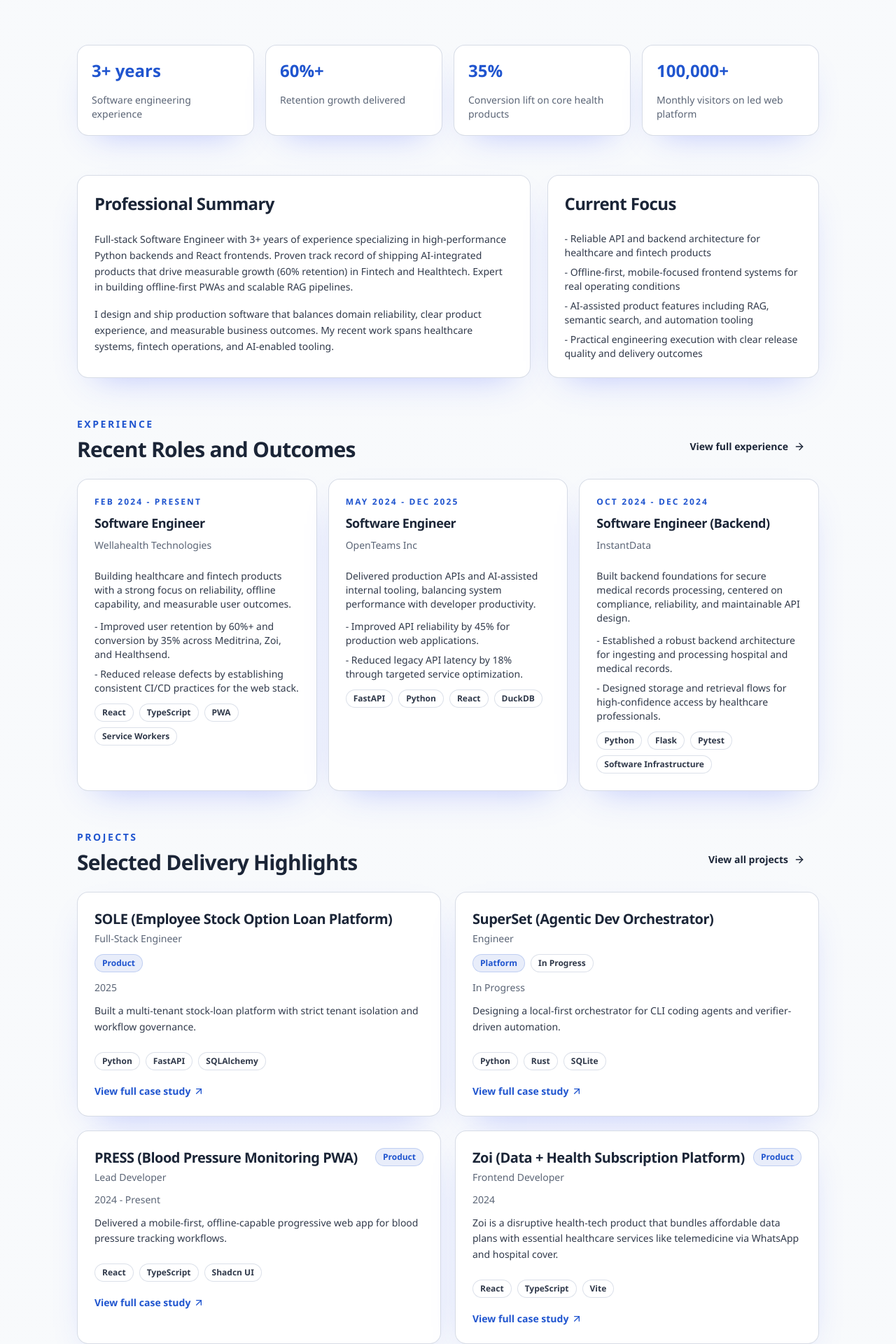
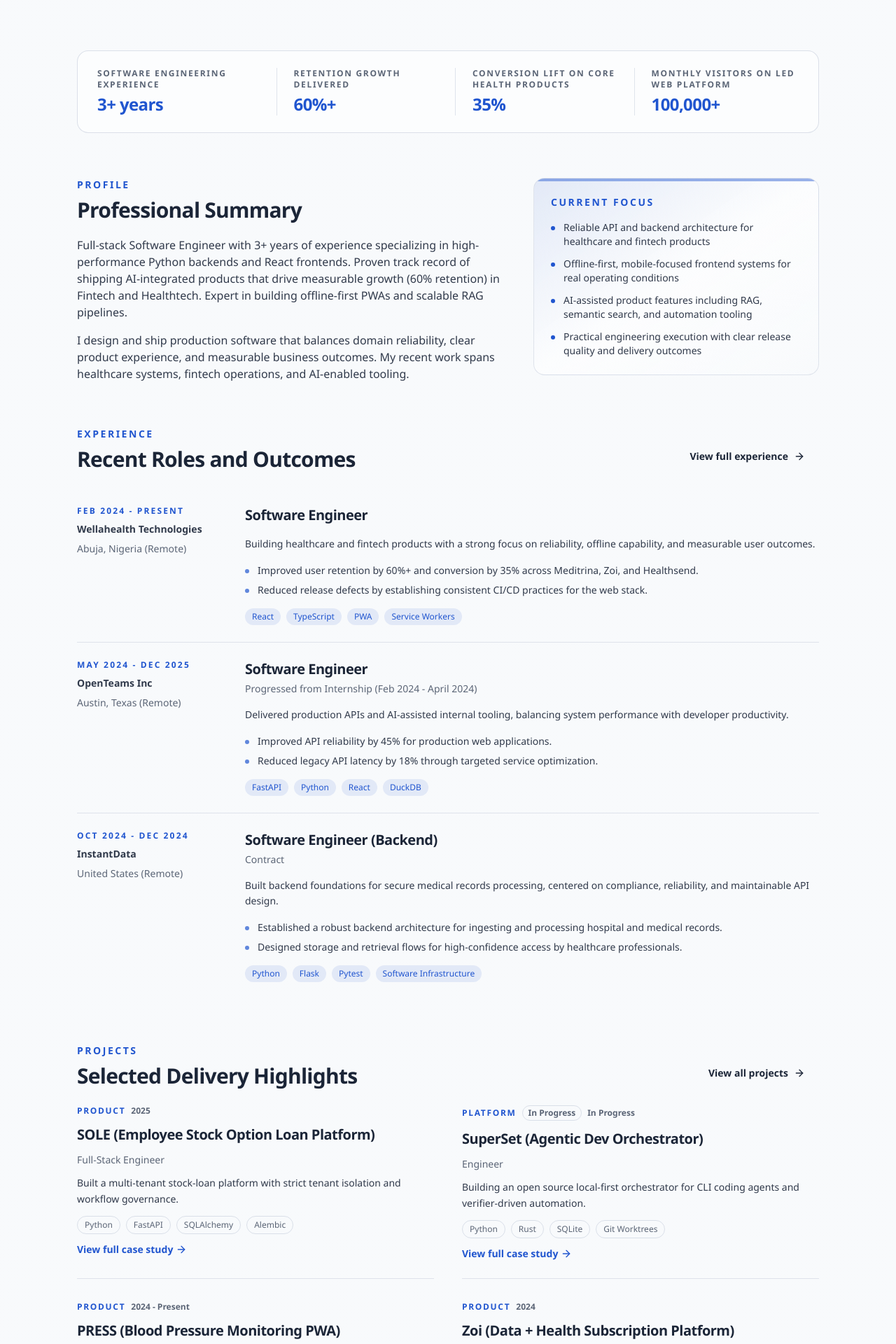
Before and after one commit to DevaWinner/my-portfolio, a Next.js app: page / in a window 1280 px wide. Shown: the part 460-2380 px from the top of the page at 70% size. Built offline with nearby package versions, Linux system fonts and the light colour scheme.

Commit message:
feat: enhance experience and home pages with improved layout and data presentation

```diff
--- a/app/experience/page.tsx
+++ b/app/experience/page.tsx
@@ -1,40 +1,101 @@
-import { ExperienceCard } from "@/components/experience-card";
 import { PageHero } from "@/components/page-hero";
-import { Card, CardContent, CardHeader, CardTitle } from "@/components/ui/card";
 import { portfolioData } from "@/lib/portfolio-data";
+import { cn } from "@/lib/utils";
 
 export default function ExperiencePage() {
   return (
-    <div className="space-y-9 pb-16 sm:space-y-12">
+    <div className="space-y-12 pb-16 sm:space-y-16">
       <PageHero
         kicker="Experience"
         title="Professional Experience and Delivery Outcomes"
         description="Detailed timeline of engineering roles, measurable outcomes, and the systems I have built across healthcare, fintech, and platform tooling."
       />
 
-      <section className="container grid gap-4 md:grid-cols-2 xl:grid-cols-4">
-        {portfolioData.metrics.map((metric) => (
-          <Card key={metric.label} className="border-border/90 bg-card/95">
-            <CardContent className="p-5">
-              <p className="font-heading text-2xl font-bold text-primary">{metric.value}</p>
-              <p className="mt-2 text-sm text-muted">{metric.label}</p>
-            </CardContent>
-          </Card>
-        ))}
+      <section className="container">
+        <dl className="grid gap-5 rounded-2xl border border-border/80 bg-card/60 px-5 py-6 sm:grid-cols-2 sm:px-7 xl:grid-cols-4">
+          {portfolioData.metrics.map((metric, index) => (
+            <div key={metric.label} className={cn("space-y-1", index > 0 && "xl:border-l xl:border-border/70 xl:pl-6")}>
+              <dt className="text-xs font-semibold uppercase tracking-[0.14em] text-muted">{metric.label}</dt>
+              <dd className="font-heading text-2xl font-bold tracking-tight text-primary">{metric.value}</dd>
+            </div>
+          ))}
+        </dl>
       </section>
 
-      <section className="container space-y-5">
-        {portfolioData.experience.map((item) => (
-          <ExperienceCard key={item.id} item={item} />
-        ))}
+      <section className="container space-y-6">
+        <div>
+          <p className="text-sm font-semibold uppercase tracking-[0.18em] text-primary">Timeline</p>
+          <h2 className="mt-2 font-heading text-3xl font-bold tracking-tight">Roles, Scope, and Impact</h2>
+        </div>
+
+        <div>
+          {portfolioData.experience.map((item, index) => (
+            <article
+              key={item.id}
+              className={cn(
+                "relative border-l border-border/70 py-7 pl-6 md:grid md:grid-cols-[14rem_1fr] md:gap-8 md:border-l-0 md:pl-0",
+                index < portfolioData.experience.length - 1 && "border-b border-border/70"
+              )}
+            >
+              <span className="absolute -left-[5px] top-11 h-2.5 w-2.5 rounded-full bg-primary md:hidden" />
+
+              <div className="space-y-2">
+                <p className="text-xs font-semibold uppercase tracking-[0.18em] text-primary">{item.period}</p>
+                <p className="text-sm font-semibold text-foreground/90">{item.company}</p>
+                <p className="text-sm text-muted">{item.location}</p>
+              </div>
+
+              <div className="mt-4 space-y-5 md:mt-0">
+                <div>
+                  <h3 className="font-heading text-xl font-semibold tracking-tight">{item.role}</h3>
+                  {item.employmentType ? <p className="mt-1 text-sm text-muted">{item.employmentType}</p> : null}
+                  <p className="mt-3 text-sm leading-relaxed text-foreground/90">{item.summary}</p>
+                </div>
+
+                <div className="grid gap-6 lg:grid-cols-2">
+                  <div>
+                    <p className="mb-2 text-xs font-semibold uppercase tracking-[0.16em] text-primary">Outcomes</p>
+                    <ul className="space-y-2 text-sm text-foreground/90">
+                      {item.outcomes.map((point) => (
+                        <li key={point} className="flex items-start gap-3">
+                          <span className="mt-2 h-1.5 w-1.5 shrink-0 rounded-full bg-primary/70" />
+                          <span>{point}</span>
+                        </li>
+                      ))}
+                    </ul>
+                  </div>
+
+                  <div>
+                    <p className="mb-2 text-xs font-semibold uppercase tracking-[0.16em] text-primary">Responsibilities</p>
+                    <ul className="space-y-2 text-sm text-foreground/90">
+                      {item.responsibilities.map((point) => (
+                        <li key={point} className="flex items-start gap-3">
+                          <span className="mt-2 h-1.5 w-1.5 shrink-0 rounded-full bg-primary/70" />
+                          <span>{point}</span>
+                        </li>
+                      ))}
+                    </ul>
+                  </div>
+                </div>
+
+                <div className="flex flex-wrap gap-2">
+                  {item.skills.map((skill) => (
+                    <span key={skill} className="rounded-full border border-border/80 px-2.5 py-1 text-xs text-muted">
+                      {skill}
+                    </span>
+                  ))}
+                </div>
+              </div>
+            </article>
+          ))}
+        </div>
       </section>
 
       <section className="container">
-        <Card className="border-border/90 bg-card/95">
-          <CardHeader>
-            <CardTitle className="text-2xl">How I Work</CardTitle>
-          </CardHeader>
-          <CardContent className="grid gap-4 text-sm text-foreground/90 md:grid-cols-2">
+        <div className="rounded-2xl border border-border/70 bg-gradient-to-br from-primary/10 via-card/60 to-background px-6 py-7">
+          <p className="text-sm font-semibold uppercase tracking-[0.18em] text-primary">Approach</p>
+          <h2 className="mt-2 font-heading text-3xl font-bold tracking-tight">How I Work</h2>
+          <div className="mt-5 grid gap-4 text-sm text-foreground/90 md:grid-cols-2">
             <p>
               I prioritize practical architecture: clear API contracts, observable services, and product decisions grounded in operational realities.
               My work generally starts with requirements clarity, then moves quickly into reliable implementation and verification loops.
@@ -43,8 +104,8 @@
               In distributed teams, I focus on maintainable delivery: readable code, clear handoffs, CI-backed confidence, and measurable product impact
               instead of output without outcomes.
             </p>
-          </CardContent>
-        </Card>
+          </div>
+        </div>
       </section>
     </div>
   );
--- a/app/page.tsx
+++ b/app/page.tsx
@@ -2,12 +2,9 @@
 import { ArrowRight, Download, Mail } from "lucide-react";
 
 import { PageHero } from "@/components/page-hero";
-import { ProjectCard } from "@/components/project-card";
-import { Badge } from "@/components/ui/badge";
 import { buttonVariants } from "@/components/ui/button";
-import { Card, CardContent, CardHeader, CardTitle } from "@/components/ui/card";
 import { portfolioData } from "@/lib/portfolio-data";
-import { projectAnchorId } from "@/lib/utils";
+import { cn, projectAnchorId } from "@/lib/utils";
 
 const featuredExperiences = portfolioData.experience.slice(0, 3);
 const featuredProjects = portfolioData.projects
@@ -16,7 +13,7 @@
 
 export default function HomePage() {
 	return (
-		<div className="space-y-10 pb-16 sm:space-y-14">
+		<div className="space-y-12 pb-16 sm:space-y-16">
 			<PageHero
 				kicker="Portfolio"
 				title={
@@ -41,7 +38,7 @@
 							href={portfolioData.profile.contact.resumePath}
 							target="_blank"
 							rel="noreferrer"
-							className={buttonVariants({ variant: "outline", size: "lg" })}
+							className={buttonVariants({ variant: "cta", size: "lg" })}
 						>
 							<Download className="h-4 w-4" />
 							Download Resume
@@ -51,93 +48,96 @@
 			/>
 
 			<section className="container">
-				<div className="grid gap-4 md:grid-cols-2 xl:grid-cols-4">
-					{portfolioData.metrics.map((metric) => (
-						<Card key={metric.label} className="border-border/90 bg-card/95">
-							<CardContent className="p-5">
-								<p className="font-heading text-2xl font-bold text-primary">
-									{metric.value}
-								</p>
-								<p className="mt-2 text-sm text-muted">{metric.label}</p>
-							</CardContent>
-						</Card>
+				<dl className="grid gap-5 rounded-2xl border border-border/80 bg-card/60 px-5 py-6 sm:grid-cols-2 sm:px-7 xl:grid-cols-4">
+					{portfolioData.metrics.map((metric, index) => (
+						<div
+							key={metric.label}
+							className={cn("space-y-1", index > 0 && "xl:border-l xl:border-border/70 xl:pl-6")}
+						>
+							<dt className="text-xs font-semibold uppercase tracking-[0.14em] text-muted">{metric.label}</dt>
+							<dd className="font-heading text-2xl font-bold tracking-tight text-primary">{metric.value}</dd>
+						</div>
 					))}
-				</div>
+				</dl>
 			</section>
 
-			<section className="container grid gap-6 lg:grid-cols-[1.25fr_0.75fr]">
-				<Card className="border-border/90 bg-card/95">
-					<CardHeader>
-						<CardTitle className="text-2xl">Professional Summary</CardTitle>
-					</CardHeader>
-					<CardContent className="space-y-4 text-sm leading-relaxed text-foreground/90">
+			<section className="container grid gap-10 lg:grid-cols-[1.2fr_0.8fr] lg:items-start">
+				<div>
+					<p className="text-sm font-semibold uppercase tracking-[0.18em] text-primary">Profile</p>
+					<h2 className="mt-2 font-heading text-3xl font-bold tracking-tight">Professional Summary</h2>
+					<div className="mt-5 space-y-4 text-sm leading-relaxed text-foreground/90 sm:text-base">
 						<p>{portfolioData.profile.summary}</p>
 						<p>
-							I design and ship production software that balances domain
-							reliability, clear product experience, and measurable business
-							outcomes. My recent work spans healthcare systems, fintech
-							operations, and AI-enabled tooling.
+							I design and ship production software that balances domain reliability, clear product experience, and measurable business outcomes.
+							My recent work spans healthcare systems, fintech operations, and AI-enabled tooling.
 						</p>
-					</CardContent>
-				</Card>
+					</div>
+				</div>
 
-				<Card className="border-border/90 bg-card/95">
-					<CardHeader>
-						<CardTitle className="text-2xl">Current Focus</CardTitle>
-					</CardHeader>
-					<CardContent>
-						<ul className="space-y-2 text-sm text-foreground/90">
-							{portfolioData.focusAreas.map((focus) => (
-								<li key={focus}>- {focus}</li>
-							))}
-						</ul>
-					</CardContent>
-				</Card>
+				<div className="relative overflow-hidden rounded-2xl border border-border/70 bg-gradient-to-br from-primary/10 via-card/60 to-background p-6">
+					<div className="pointer-events-none absolute inset-x-0 top-0 h-1 bg-primary/45" />
+					<p className="text-sm font-semibold uppercase tracking-[0.18em] text-primary">Current Focus</p>
+					<ul className="mt-4 space-y-3 text-sm text-foreground/90">
+						{portfolioData.focusAreas.map((focus) => (
+							<li key={focus} className="flex items-start gap-3">
+								<span className="mt-2 h-1.5 w-1.5 shrink-0 rounded-full bg-primary" />
+								<span>{focus}</span>
+							</li>
+						))}
+					</ul>
+				</div>
 			</section>
 
 			<section className="container space-y-6">
 				<div className="flex flex-wrap items-end justify-between gap-4">
 					<div>
-						<p className="text-sm font-semibold uppercase tracking-[0.18em] text-primary">
-							Experience
-						</p>
-						<h2 className="mt-2 font-heading text-3xl font-bold tracking-tight">
-							Recent Roles and Outcomes
-						</h2>
+						<p className="text-sm font-semibold uppercase tracking-[0.18em] text-primary">Experience</p>
+						<h2 className="mt-2 font-heading text-3xl font-bold tracking-tight">Recent Roles and Outcomes</h2>
 					</div>
-					<Link
-						href="/experience"
-						className={buttonVariants({ variant: "ghost", size: "md" })}
-					>
+					<Link href="/experience" className={buttonVariants({ variant: "ghost", size: "md" })}>
 						View full experience
 						<ArrowRight className="h-4 w-4" />
 					</Link>
 				</div>
 
-				<div className="grid gap-4 lg:grid-cols-3">
-					{featuredExperiences.map((item) => (
-						<Card key={item.id} className="border-border/90 bg-card/95">
-							<CardHeader className="space-y-2">
-								<p className="text-xs font-semibold uppercase tracking-[0.18em] text-primary">
-									{item.period}
-								</p>
-								<CardTitle className="text-lg">{item.role}</CardTitle>
-								<p className="text-sm text-muted">{item.company}</p>
-							</CardHeader>
-							<CardContent className="space-y-3 text-sm text-foreground/90">
-								<p>{item.summary}</p>
-								<ul className="space-y-2">
+				<div>
+					{featuredExperiences.map((item, index) => (
+						<article
+							key={item.id}
+							className={cn(
+								"grid gap-4 py-6 lg:grid-cols-[14rem_1fr]",
+								index < featuredExperiences.length - 1 && "border-b border-border/70"
+							)}
+						>
+							<div className="space-y-2">
+								<p className="text-xs font-semibold uppercase tracking-[0.18em] text-primary">{item.period}</p>
+								<p className="text-sm font-semibold text-foreground/90">{item.company}</p>
+								<p className="text-sm text-muted">{item.location}</p>
+							</div>
+
+							<div className="space-y-4">
+								<div>
+									<h3 className="font-heading text-xl font-semibold tracking-tight">{item.role}</h3>
+									{item.employmentType ? <p className="mt-1 text-sm text-muted">{item.employmentType}</p> : null}
+								</div>
+								<p className="text-sm leading-relaxed text-foreground/90">{item.summary}</p>
+								<ul className="space-y-2 text-sm text-foreground/90">
 									{item.outcomes.slice(0, 2).map((point) => (
-										<li key={point}>- {point}</li>
+										<li key={point} className="flex items-start gap-3">
+											<span className="mt-2 h-1.5 w-1.5 shrink-0 rounded-full bg-primary/70" />
+											<span>{point}</span>
+										</li>
 									))}
 								</ul>
 								<div className="flex flex-wrap gap-2">
 									{item.skills.slice(0, 4).map((skill) => (
-										<Badge key={skill}>{skill}</Badge>
+										<span key={skill} className="rounded-full bg-primary/10 px-2.5 py-1 text-xs font-medium text-primary">
+											{skill}
+										</span>
 									))}
 								</div>
-							</CardContent>
-						</Card>
+							</div>
+						</article>
 					))}
 				</div>
 			</section>
@@ -145,30 +145,41 @@
 			<section className="container space-y-6">
 				<div className="flex flex-wrap items-end justify-between gap-4">
 					<div>
-						<p className="text-sm font-semibold uppercase tracking-[0.18em] text-primary">
-							Projects
-						</p>
-						<h2 className="mt-2 font-heading text-3xl font-bold tracking-tight">
-							Selected Delivery Highlights
-						</h2>
+						<p className="text-sm font-semibold uppercase tracking-[0.18em] text-primary">Projects</p>
+						<h2 className="mt-2 font-heading text-3xl font-bold tracking-tight">Selected Delivery Highlights</h2>
 					</div>
-					<Link
-						href="/projects"
-						className={buttonVariants({ variant: "ghost", size: "md" })}
-					>
+					<Link href="/projects" className={buttonVariants({ variant: "ghost", size: "md" })}>
 						View all projects
 						<ArrowRight className="h-4 w-4" />
 					</Link>
 				</div>
 
-				<div className="grid gap-5 lg:grid-cols-2">
+				<div className="grid gap-x-10 gap-y-8 lg:grid-cols-2">
 					{featuredProjects.map((project) => (
-						<ProjectCard
-							key={project.name}
-							project={project}
-							compact
-							projectPageHref={`/projects#${projectAnchorId(project.name)}`}
-						/>
+						<article key={project.name} className="space-y-3 border-b border-border/70 pb-6">
+							<div className="flex flex-wrap items-center gap-2 text-xs font-semibold uppercase tracking-[0.14em] text-muted">
+								<span className="text-primary">{project.category}</span>
+								{project.status ? <span className="rounded-full border border-border/80 px-2 py-0.5 normal-case tracking-normal">{project.status}</span> : null}
+								{project.period ? <span className="normal-case tracking-normal">{project.period}</span> : null}
+							</div>
+							<h3 className="font-heading text-xl font-semibold tracking-tight">{project.name}</h3>
+							<p className="text-sm text-muted">{project.role}</p>
+							<p className="text-sm leading-relaxed text-foreground/90">{project.summary}</p>
+							<div className="flex flex-wrap gap-2">
+								{project.techStack.slice(0, 4).map((tech) => (
+									<span key={tech} className="rounded-full border border-border/80 px-2.5 py-1 text-xs text-muted">
+										{tech}
+									</span>
+								))}
+							</div>
+							<Link
+								href={`/projects#${projectAnchorId(project.name)}`}
+								className="inline-flex items-center gap-1 text-sm font-semibold text-primary hover:underline"
+							>
+								View full case study
+								<ArrowRight className="h-4 w-4" />
+							</Link>
+						</article>
 					))}
 				</div>
 			</section>
--- a/lib/portfolio-data.ts
+++ b/lib/portfolio-data.ts
@@ -359,7 +359,7 @@
 		context:
 			"Developer productivity platform for orchestrating autonomous coding agents with repeatable verification and delivery workflows.",
 		summary:
-			"Designing a local-first orchestrator for CLI coding agents and verifier-driven automation.",
+			"Building an open source local-first orchestrator for CLI coding agents and verifier-driven automation.",
 		challenge:
 			"Coordinating multi-stage autonomous coding tasks reliably while preserving traceability, isolation, and deterministic quality gates.",
 		solution:
@@ -513,7 +513,7 @@
 		context:
 			"Consumer acquisition product combining affordable data bundles with telemedicine and hospital-cover benefits for mobile-first Nigerian users.",
 		summary:
-			"Zoi is a disruptive health-tech product that bundles affordable data plans with essential healthcare services like telemedicine via WhatsApp and hospital cover.",
+			"Built a disruptive health-tech product that bundles affordable data plans with essential healthcare services like telemedicine via WhatsApp and hospital cover.",
 		challenge:
 			"Building a seamless, trust-based enrollment flow that handles sensitive user data and real-time payments while remaining lightweight enough for the Nigerian mobile-web market.",
 		solution:
```
